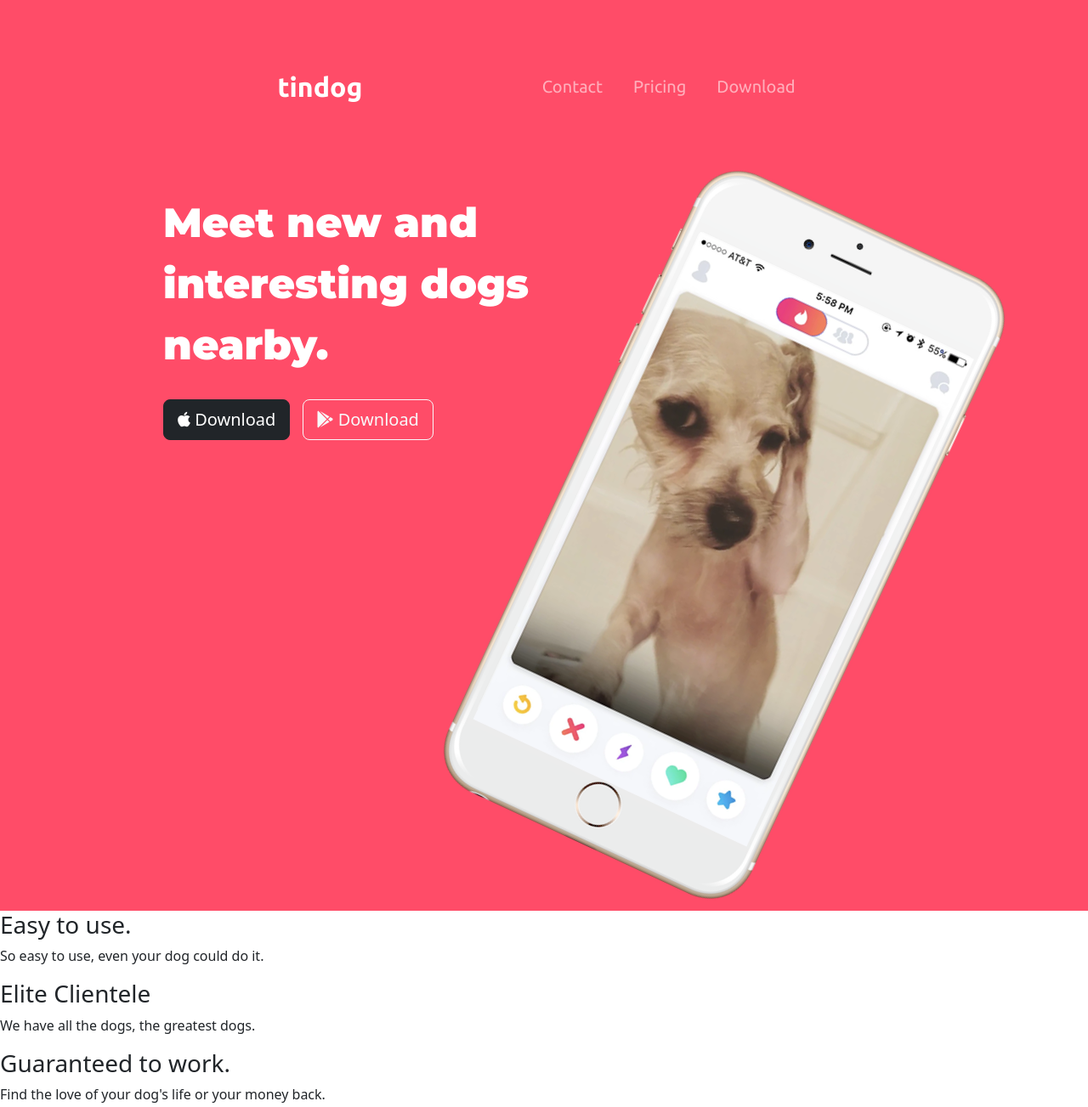
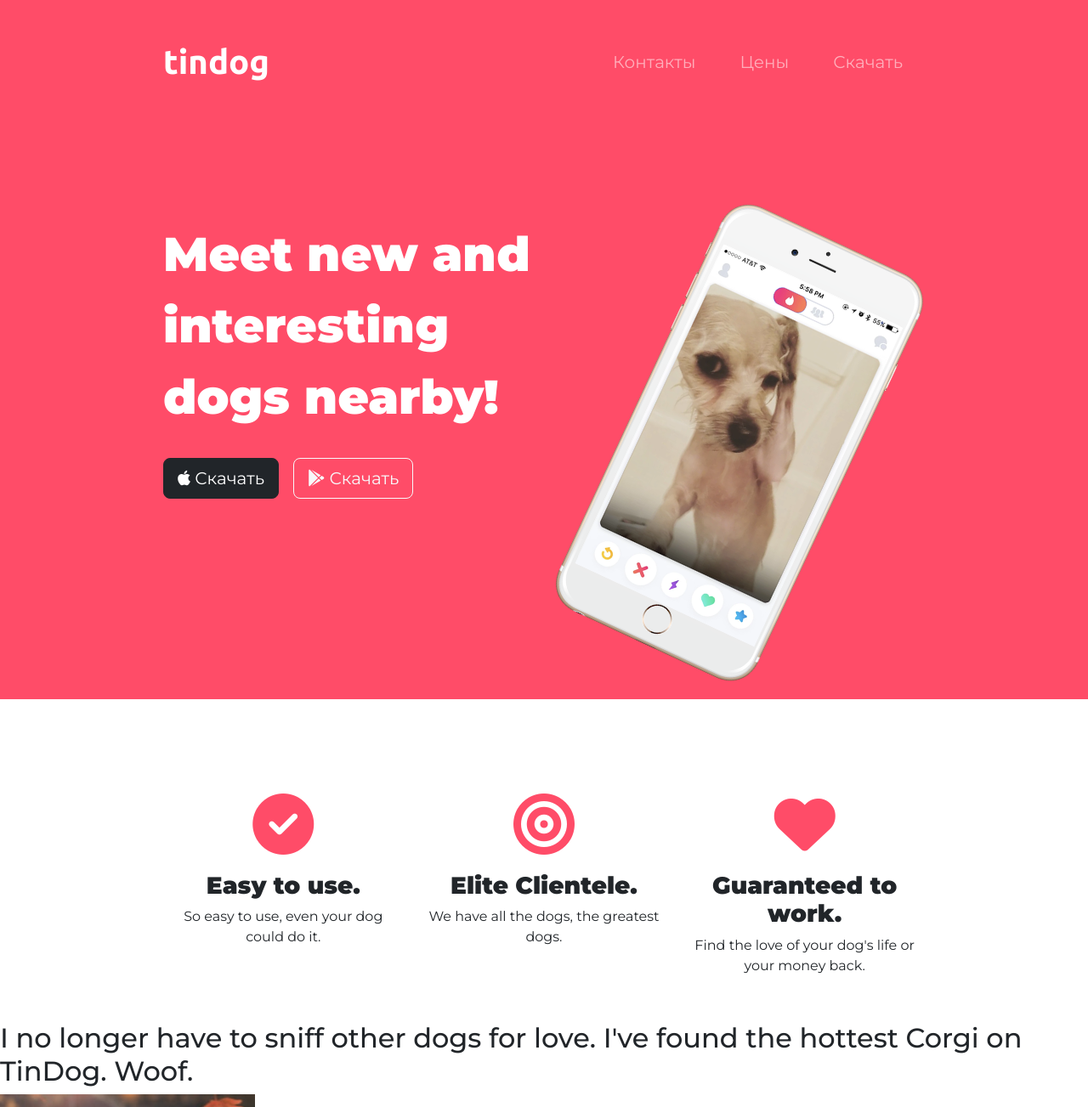
Before and after one commit to betaeyes/TinDog-Start-master, a plain HTML site: page index.html in a window 1280 px wide. Shown: the top 1303 px of the page at 85% size. Drawn offline with nearby package versions, Linux system fonts and the light colour scheme.

Commit message:
Style changes

```diff
--- a/css/styles.css
+++ b/css/styles.css
@@ -1,36 +1,56 @@
+body {
+  font-family: "Montserrat", sans-serif;
+}
 #title {
   background-color: #ff4c68;
+  color: white;
 }
 .container-fluid {
   padding: 3% 15%;
 }
+/* Navigation bar */
 .navbar {
-  margin-bottom: 10px;
+  padding: 0 0 4.5rem;
 }
 .navbar-brand {
   font-family: "Ubuntu", sans-serif;
   font-weight: 700;
-  font-size: 2rem;
+  font-size: 2.5rem;
+}
+.nav-item {
+  padding: 0 18px;
 }
 .nav-link {
-  font-family: "Ubuntu", sans-serif;
   font-weight: 400;
   font-size: 1.25rem;
-  margin: 0 10px;
 }
+.navbar-toggler-icon {
+  color: #fff;
+}
+/* Title */
 h1 {
-  font-family: "Montserrat", sans-serif;
   font-weight: 900;
-  font-size: 3rem;
+  font-size: 3.5rem;
   line-height: 1.5;
-  color: white;
-  margin-top: 50px;
 }
-.btn {
-  margin-top: 20px;
-  margin-right: 10px;
+.btn-download {
+  margin: 5% 3% 5% 0%;
 }
 .title-image {
+  width: 60%;
   transform: rotate(25deg);
-  margin-top: 50px;
 }
+/* Features */
+
+.features-image {
+  padding: 4.5rem 0 0;
+  font-size: 4.5rem;
+  color: #ff4c68;
+}
+.features-image:hover {
+  color: red;
+}
+h3 {
+  padding: 1.25rem 0 0;
+  font-weight: 900;
+}
--- a/index.html
+++ b/index.html
@@ -28,9 +28,8 @@
 
   <body>
     <section id="title">
-      <div class="container-fluid">
       <!-- Nav Bar -->
-        <nav class="navbar navbar-expand-lg" data-bs-theme="dark">
+      <nav class="navbar navbar-expand-lg navbar-dark">
         <div class="container-fluid">
           <a class="navbar-brand" href="#">tindog</a>
           <button
@@ -47,26 +46,27 @@
           <div class="collapse navbar-collapse" id="navbarTogglerDemo02">
             <ul class="navbar-nav ms-auto">
               <li class="nav-item">
-                  <a class="nav-link" href="#">Contact</a>
+                <a class="nav-link" href="#">Контакты</a>
               </li>
               <li class="nav-item">
-                  <a class="nav-link" href="#">Pricing</a>
+                <a class="nav-link" href="#">Цены</a>
               </li>
               <li class="nav-item">
-                  <a class="nav-link" href="#">Download</a>
+                <a class="nav-link" href="#">Скачать</a>
               </li>
             </ul>
           </div>
         </div>
       </nav>
       <!-- Title -->
+      <div class="container-fluid">
         <div class="row">
           <div class="col-lg-6">
-            <h1>Meet new and interesting dogs nearby.</h1>
-            <button type="button" class="btn btn-dark btn-lg"><i class="fa-brands fa-apple"></i> Download</button>
-            <button type="button" class="btn btn-outline-light btn-lg"><i class="fa-brands fa-google-play"></i> Download</button>
+            <h1>Meet new and interesting dogs nearby!</h1>
+            <button type="button" class="btn btn-dark btn-lg btn-download"><i class="fa-brands fa-apple"></i> Скачать</button>
+            <button type="button" class="btn btn-outline-light btn-lg btn-download"><i class="fa-brands fa-google-play"></i> Скачать</button>
           </div>
-          <div class="col-lg-6">
+          <div class="col-lg-6 text-center">
             <img src="images/iphone6.png" alt="iphone-mockup" class="title-image" />
           </div>
         </div>
@@ -76,14 +76,25 @@
     <!-- Features -->
 
     <section id="features">
+      <div class="container-fluid">
+        <div class="row text-center">
+          <div class="col-lg-4">
+            <i class="fa-solid fa-circle-check features-image"></i>
             <h3>Easy to use.</h3>
             <p>So easy to use, even your dog could do it.</p>
-
-      <h3>Elite Clientele</h3>
+          </div>
+          <div class="col-lg-4">
+            <i class="fa-solid fa-bullseye features-image"></i>
+            <h3>Elite Clientele.</h3>
             <p>We have all the dogs, the greatest dogs.</p>
-
+          </div>
+          <div class="col-lg-4">
+            <i class="fa-solid fa-heart features-image"></i>
             <h3>Guaranteed to work.</h3>
             <p>Find the love of your dog's life or your money back.</p>
+          </div>
+        </div>
+      </div>
     </section>
 
     <!-- Testimonials -->
```
Lines whose indentation alone changed are shown as unchanged.
